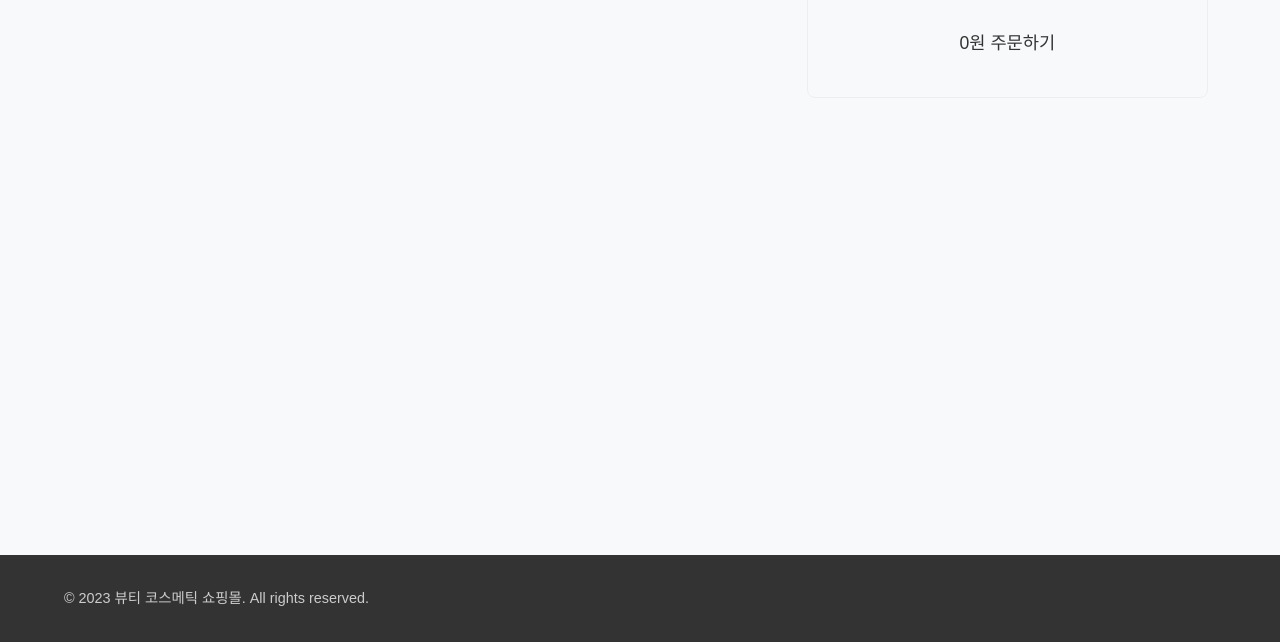
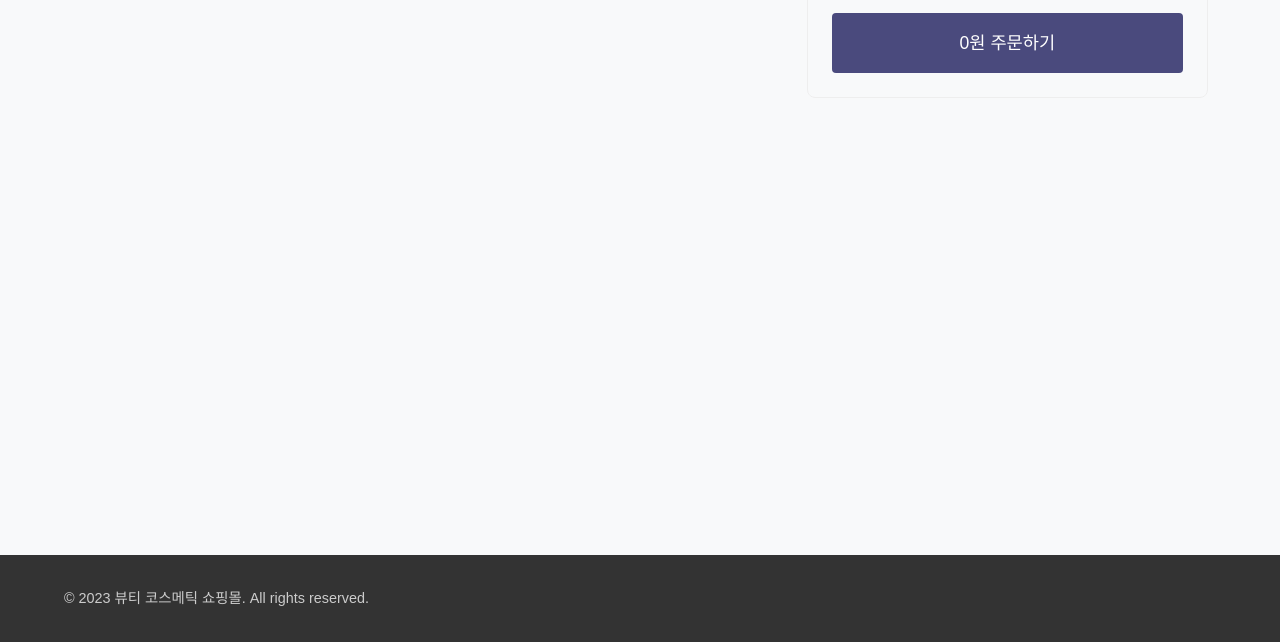
Before and after one commit to wonyoungseong/betc, a website: page cart.html in a window 1280 px wide. Shown: the part 287-929 px from the top of the page. Drawn offline with Linux system fonts and the light colour scheme.

Commit message:
Update styles.css

```diff
--- a/styles/styles.css
+++ b/styles/styles.css
@@ -994,13 +994,37 @@ button:hover,
     color: var(--color-primary);
 }
 
+/* Styling for the checkout button in the cart summary */
 .cart-summary .checkout-button {
+    /* Inherit general button styles */
+    background-color: var(--color-primary);
+    color: white;
+    border: none;
+    padding: var(--space-md); /* Increased padding */
+    border-radius: var(--border-radius-sm);
+    cursor: pointer;
+    font-size: 1.1em; /* Slightly larger font */
+    font-weight: 500;
+    text-decoration: none;
+    display: block; /* Make it block for width */
     width: 100%; /* Full width button */
     text-align: center;
-    padding: var(--space-md);
-    font-size: 1.1em;
     box-sizing: border-box;
-    display: block; /* Make it block for width */
+    transition: background-color 0.3s ease, transform 0.2s ease;
+    margin-top: var(--space-md); /* Add some space above the button */
+}
+
+.cart-summary .checkout-button:hover {
+    background-color: var(--color-secondary);
+    transform: scale(1.02); /* Subtle scale on hover */
+}
+
+/* Disabled state for the button */
+.cart-summary .checkout-button:disabled {
+    background-color: #cccccc; /* Grey background */
+    color: #666666; /* Darker grey text */
+    cursor: not-allowed;
+    transform: none; /* No scale effect */
 }
 
 .cart-item { /* Individual item in the cart list */
```
